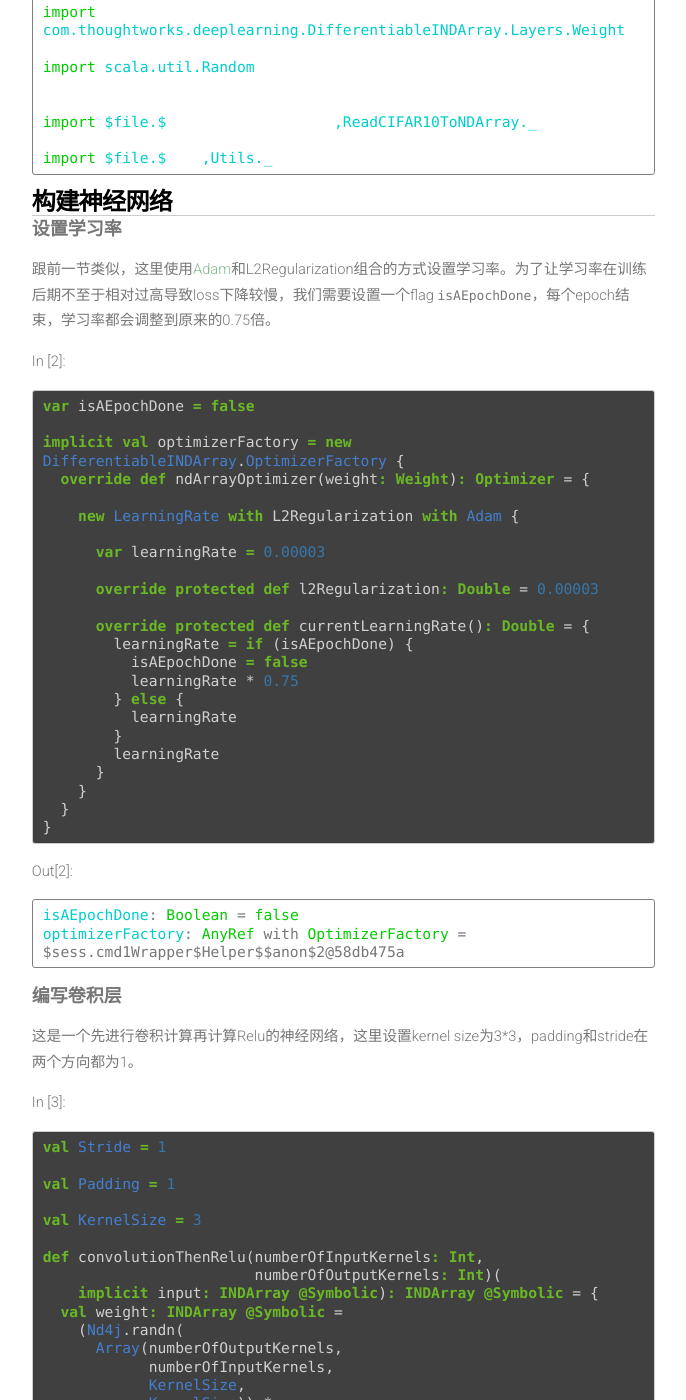
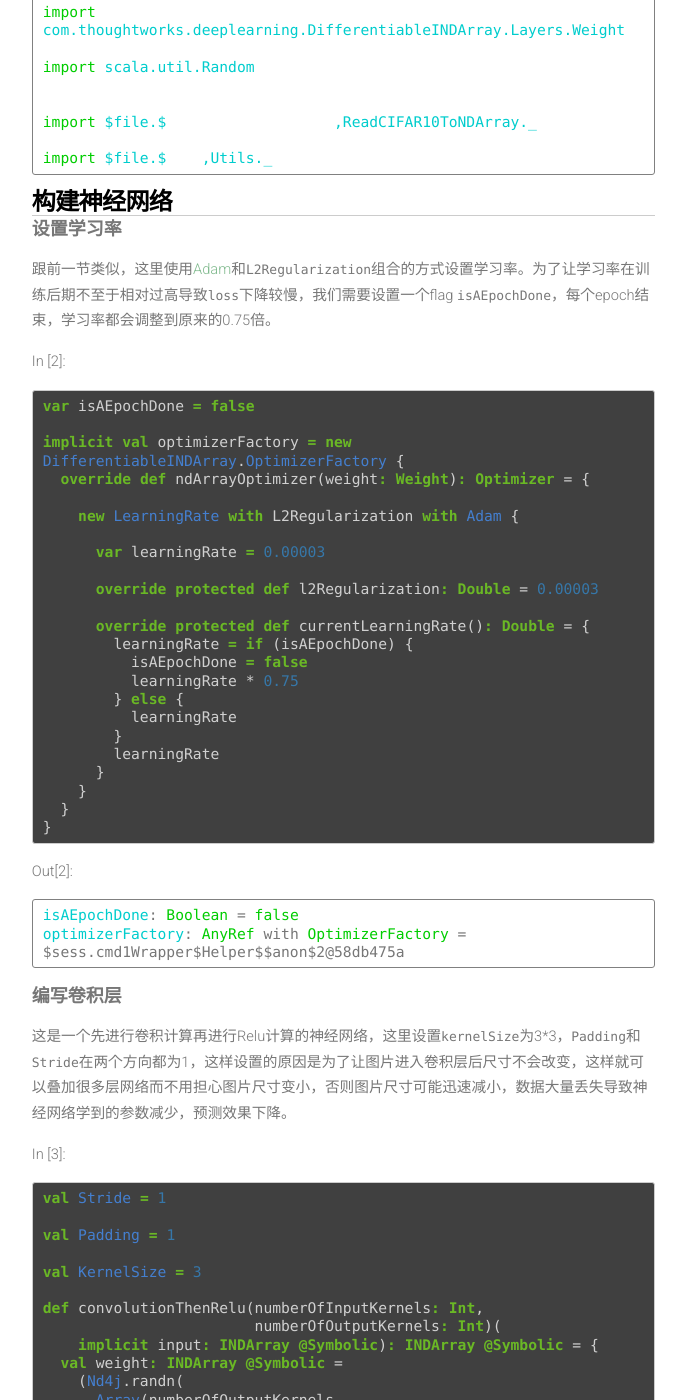
Before and after one commit to ThoughtWorksInc/DeepLearning.scala, a Jekyll site: the page built from demo/CNNs.html, in a window 1280 px wide and 1400 px high, scrolled down 4066 px. Shown: the whole window, without its empty margins (387-1073 px from the left). Built offline with Jekyll 4.4.1, drawn with Linux system fonts in a browser that asks for light colours; nearby versions of some CDN libraries; comment, search, counter and statistics services are not loaded; some of the changed text lies outside the part shown.

Commit message:
Automatically generate the html from ipynb.

```diff
--- a/demo/CNNs.html
+++ b/demo/CNNs.html
@@ -10,7 +10,7 @@ filename: CNNs.ipynb
 <div class="inner_cell">
 <div class="text_cell_render border-box-sizing rendered_html">
 <h2 id="&#32972;&#26223;">&#32972;&#26223;<a class="anchor-link" href="#&#32972;&#26223;">&#182;</a></h2><p>使用全连接构建的多层神经网络在层数增加时参数会快速增长，计算速度会变得很慢，极大影响了神经网络的训练。<a href="https://zh.wikipedia.org/zh/卷积">卷积</a>通过参数共享的方式避免了全连接层数量增加时参数爆炸式增长，减少了计算量，我们因此得以构建更深的神经网络。</p>
-<p>这一节我们会先定义一个包含16个卷积层的多层神经网络，然后使用<a href="https://www.cs.toronto.edu/~kriz/cifar.html">cifar10</a>的训练集来训练这个神经网络。最后使用测试集来验证神经网络的准确率。注意：根据你机器的配置，这个训练需要运行若干个小时,需要根据loss下降的情况和准确率变化情况调节超参。最终准确率可以达到55%以上。</p>
+<p>这一节我们会先定义一个包含16个卷积层的多层神经网络，然后使用<a href="https://www.cs.toronto.edu/~kriz/cifar.html">CIFAR10</a>的训练集来训练这个神经网络。最后使用测试集来验证神经网络的准确率。注意：根据你机器的配置，这个训练需要运行若干个小时,需要根据<code>loss</code>下降的情况和准确率变化情况调节超参。最终准确率可以达到55%以上。</p>
 
 </div>
 </div>
@@ -87,8 +87,8 @@ filename: CNNs.ipynb
 
 <span class="n">pprintConfig</span><span class="o">()</span> <span class="k">=</span> <span class="n">pprintConfig</span><span class="o">().</span><span class="n">copy</span><span class="o">(</span><span class="n">height</span> <span class="k">=</span> <span class="mi">2</span><span class="o">)</span>
 
-<span class="k">import</span> <span class="nn">$file.ReadCIFAR10ToNDArray</span><span class="o">,</span><span class="nc">ReadCIFAR10ToNDArray</span><span class="o">.</span><span class="k">_</span>
-<span class="k">import</span> <span class="nn">$file.Utils</span><span class="o">,</span><span class="nc">Utils</span><span class="o">.</span><span class="k">_</span>
+<span class="k">import</span> <span class="nn">$file.ReadCIFAR10ToNDArray</span>
+<span class="k">import</span> <span class="nn">$file.Utils</span>
 </pre></div>
 
 </div>
@@ -244,7 +244,7 @@ filename: CNNs.ipynb
 </div>
 <div class="inner_cell">
 <div class="text_cell_render border-box-sizing rendered_html">
-<p>跟前一节类似，这里使用<a href="https://en.wikipedia.org/wiki/Adam">Adam</a>和L2Regularization组合的方式设置学习率。为了让学习率在训练后期不至于相对过高导致loss下降较慢，我们需要设置一个flag <code>isAEpochDone</code>，每个epoch结束，学习率都会调整到原来的0.75倍。</p>
+<p>跟前一节类似，这里使用<a href="https://en.wikipedia.org/wiki/Adam">Adam</a>和<code>L2Regularization</code>组合的方式设置学习率。为了让学习率在训练后期不至于相对过高导致<code>loss</code>下降较慢，我们需要设置一个flag <code>isAEpochDone</code>，每个epoch结束，学习率都会调整到原来的0.75倍。</p>
 
 </div>
 </div>
@@ -317,7 +317,7 @@ filename: CNNs.ipynb
 </div>
 <div class="inner_cell">
 <div class="text_cell_render border-box-sizing rendered_html">
-<p>这是一个先进行卷积计算再计算Relu的神经网络，这里设置kernel size为3*3，padding和stride在两个方向都为1。</p>
+<p>这是一个先进行卷积计算再进行Relu计算的神经网络，这里设置<code>kernelSize</code>为3*3，<code>Padding</code>和<code>Stride</code>在两个方向都为1，这样设置的原因是为了让图片进入卷积层后尺寸不会改变，这样就可以叠加很多层网络而不用担心图片尺寸变小，否则图片尺寸可能迅速减小，数据大量丢失导致神经网络学到的参数减少，预测效果下降。</p>
 
 </div>
 </div>
@@ -392,7 +392,7 @@ defined <span class="ansi-green-fg">function</span> <span class="ansi-cyan-fg">c
 </div>
 <div class="inner_cell">
 <div class="text_cell_render border-box-sizing rendered_html">
-<p>跟上一节类似，编写softmax和全连接层。</p>
+<p>跟上一节类似，编写<code>softmax</code>层和全连接层。</p>
 
 </div>
 </div>
@@ -458,7 +458,7 @@ defined <span class="ansi-green-fg">function</span> <span class="ansi-cyan-fg">f
 </div>
 <div class="inner_cell">
 <div class="text_cell_render border-box-sizing rendered_html">
-<p>为了构建16层卷积的神经网络，我们需要利用上面定义的layer，组合一个由16个卷积层，全连接层和softmax层组成的网络。</p>
+<p>为了构建16层卷积的神经网络，我们需要利用上面定义的layer，组合一个由16个卷积层，全连接层和<code>softmax</code>层组成的网络。</p>
 
 </div>
 </div>
@@ -686,7 +686,7 @@ defined <span class="ansi-green-fg">function</span> <span class="ansi-cyan-fg">n
 </div>
 <div class="inner_cell">
 <div class="text_cell_render border-box-sizing rendered_html">
-<p>跟前一节类似，但是这里新增了一些检测测试和训练准确率的方法，在训练一个epoch后输出一下测试集预测准确率和训练集测试准确率。</p>
+<p>跟前一节类似，但是这里新增了一些验证神经网络预测测试集和训练集准确率的方法，在训练每个epoch后输出神经网络预测测试集和训练集的准确率。</p>
 
 </div>
 </div>
@@ -828,7 +827,7 @@ train loss : 0.2774548053741455
 </div>
 <div class="inner_cell">
 <div class="text_cell_render border-box-sizing rendered_html">
-<p>使用trainLossSeq，trainAccuracySeq和testAccuracySeq绘图，观察trainLoss，trainAccuracy和testAccuracy的趋势。</p>
+<p>使用<code>trainLossSeq</code>，<code>trainAccuracySeq</code>和<code>testAccuracySeq</code>绘图，观察<code>trainLoss</code>，<code>trainAccuracy</code>和<code>testAccuracy</code>的趋势。</p>
 
 </div>
 </div>
@@ -917,10 +916,10 @@ train loss : 0.2774548053741455
 
 
 
-<div id="05b6b365-2f04-46ca-a9b6-d587edfd17e8"></div>
+<div id="89fa5dc0-0c2d-4af3-9f9f-ed81bc76667f"></div>
 <div class="output_subarea output_javascript ">
 <script type="text/javascript">
-var element = $('#05b6b365-2f04-46ca-a9b6-d587edfd17e8');
+var element = $('#89fa5dc0-0c2d-4af3-9f9f-ed81bc76667f');
 
 requirejs(["plotly"], function(Plotly) {
   (function () {
```
Also changed, not shown: other parts of demo/CNNs.html (+1 -2 lines), 1 other file.
